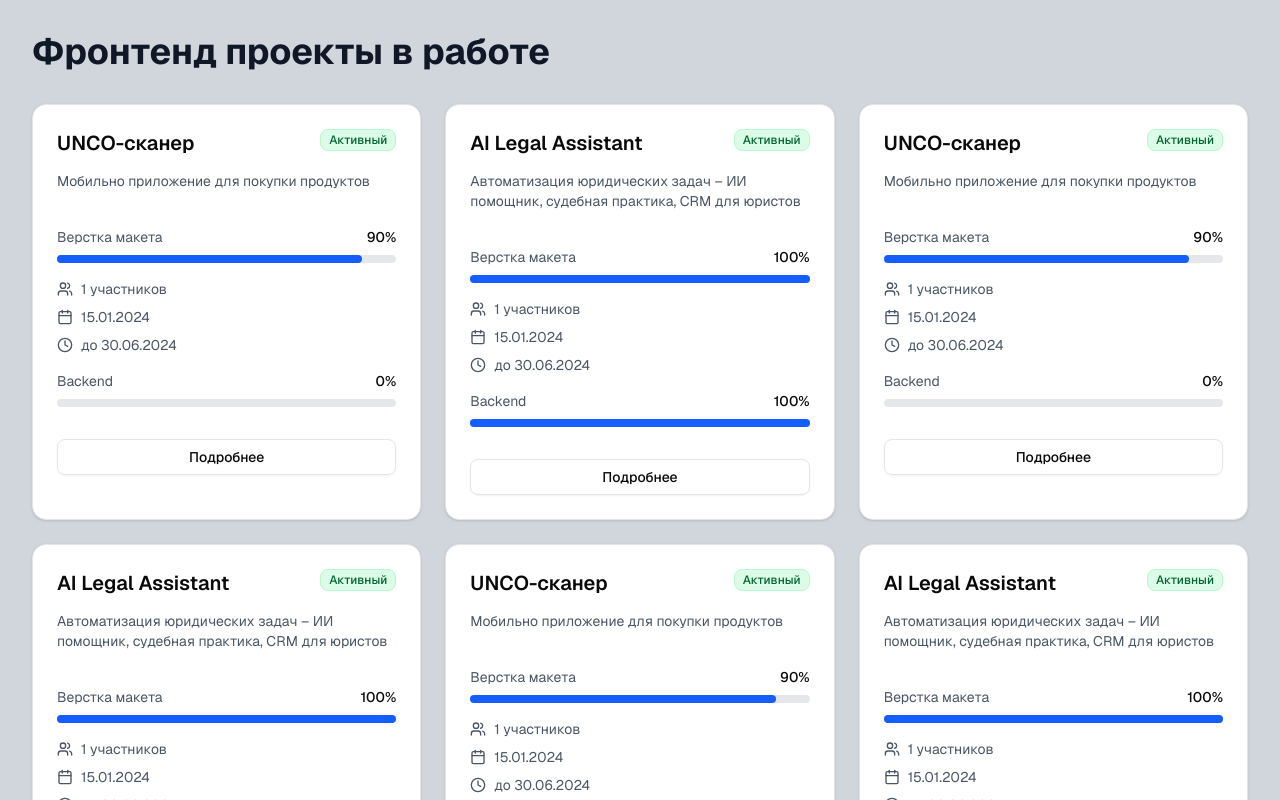
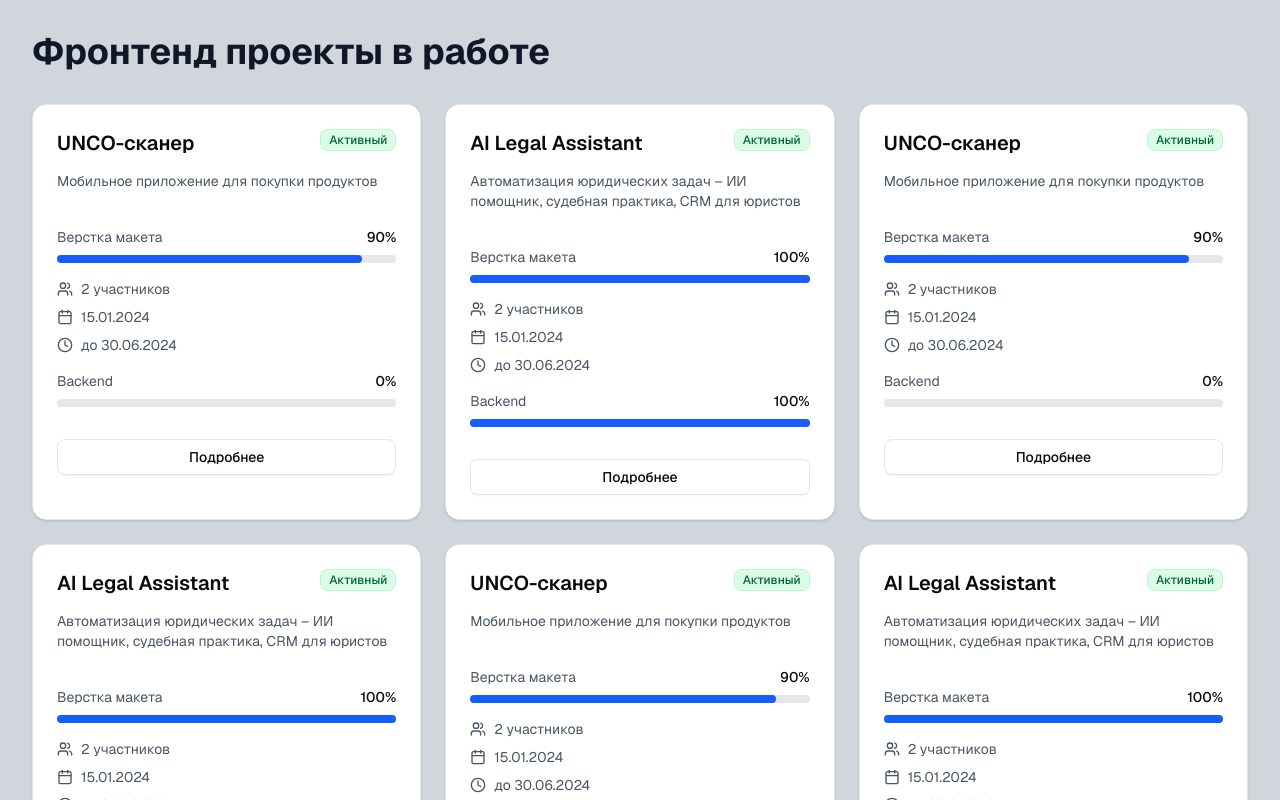
Before and after one commit to misterildar/project-manager, a Next.js app: page / in a window 1280 px wide. Shown: the top 800 px of the page. Built offline with nearby package versions, Linux system fonts and the light colour scheme.

Commit message:
fix error

```diff
--- a/app/page.tsx
+++ b/app/page.tsx
@@ -44,10 +44,10 @@ const projects: Project[] = [
   {
     id: 1,
     title: 'UNCO-сканер',
-    description: 'Мобильно приложение для покупки продуктов',
+    description: 'Мобильное приложение для покупки продуктов',
     status: 'active',
     teamLeader: 'Илья',
-    team: ['Илья'],
+    team: ['Рамазан', 'Татьяна'],
     startDate: '2024-01-15',
     endDate: '2024-06-30',
     progressFront: 90,
@@ -67,7 +67,7 @@ const projects: Project[] = [
       'Автоматизация юридических задач – ИИ помощник, судебная практика, CRM для юристов',
     status: 'active',
     teamLeader: 'Лена',
-    team: ['Ильдар'],
+    team: ['Ильдар', 'Павел'],
     startDate: '2024-01-15',
     endDate: '2024-06-30',
     progressFront: 100,
@@ -83,10 +83,10 @@ const projects: Project[] = [
   {
     id: 3,
     title: 'UNCO-сканер',
-    description: 'Мобильно приложение для покупки продуктов',
+    description: 'Мобильное приложение для покупки продуктов',
     status: 'active',
     teamLeader: 'Илья',
-    team: ['Илья'],
+    team: ['Рамазан', 'Татьяна'],
     startDate: '2024-01-15',
     endDate: '2024-06-30',
     progressFront: 90,
@@ -106,7 +106,7 @@ const projects: Project[] = [
       'Автоматизация юридических задач – ИИ помощник, судебная практика, CRM для юристов',
     status: 'active',
     teamLeader: 'Лена',
-    team: ['Ильдар'],
+    team: ['Ильдар', 'Павел'],
     startDate: '2024-01-15',
     endDate: '2024-06-30',
     progressFront: 100,
@@ -122,10 +122,10 @@ const projects: Project[] = [
   {
     id: 5,
     title: 'UNCO-сканер',
-    description: 'Мобильно приложение для покупки продуктов',
+    description: 'Мобильное приложение для покупки продуктов',
     status: 'active',
     teamLeader: 'Илья',
-    team: ['Илья'],
+    team: ['Рамазан', 'Татьяна'],
     startDate: '2024-01-15',
     endDate: '2024-06-30',
     progressFront: 90,
@@ -145,7 +145,7 @@ const projects: Project[] = [
       'Автоматизация юридических задач – ИИ помощник, судебная практика, CRM для юристов',
     status: 'active',
     teamLeader: 'Лена',
-    team: ['Ильдар'],
+    team: ['Ильдар', 'Павел'],
     startDate: '2024-01-15',
     endDate: '2024-06-30',
     progressFront: 100,
```
